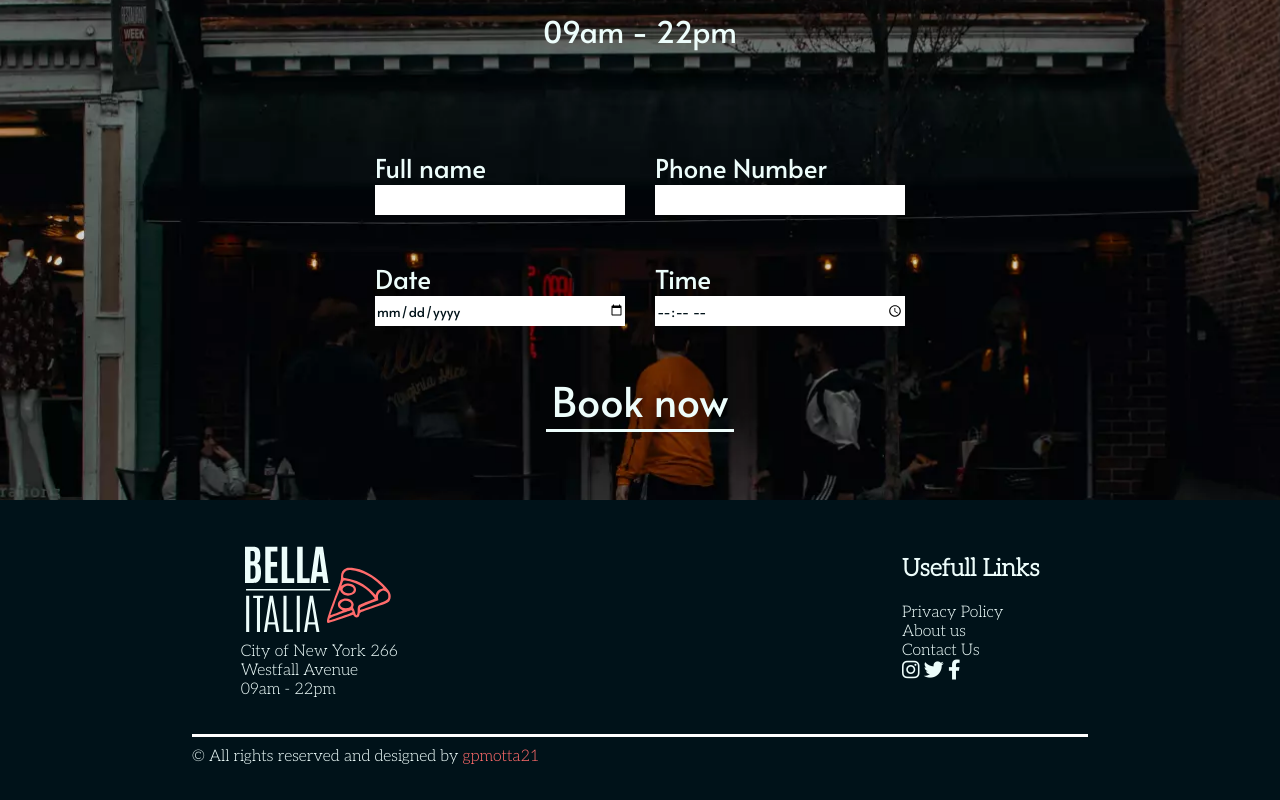
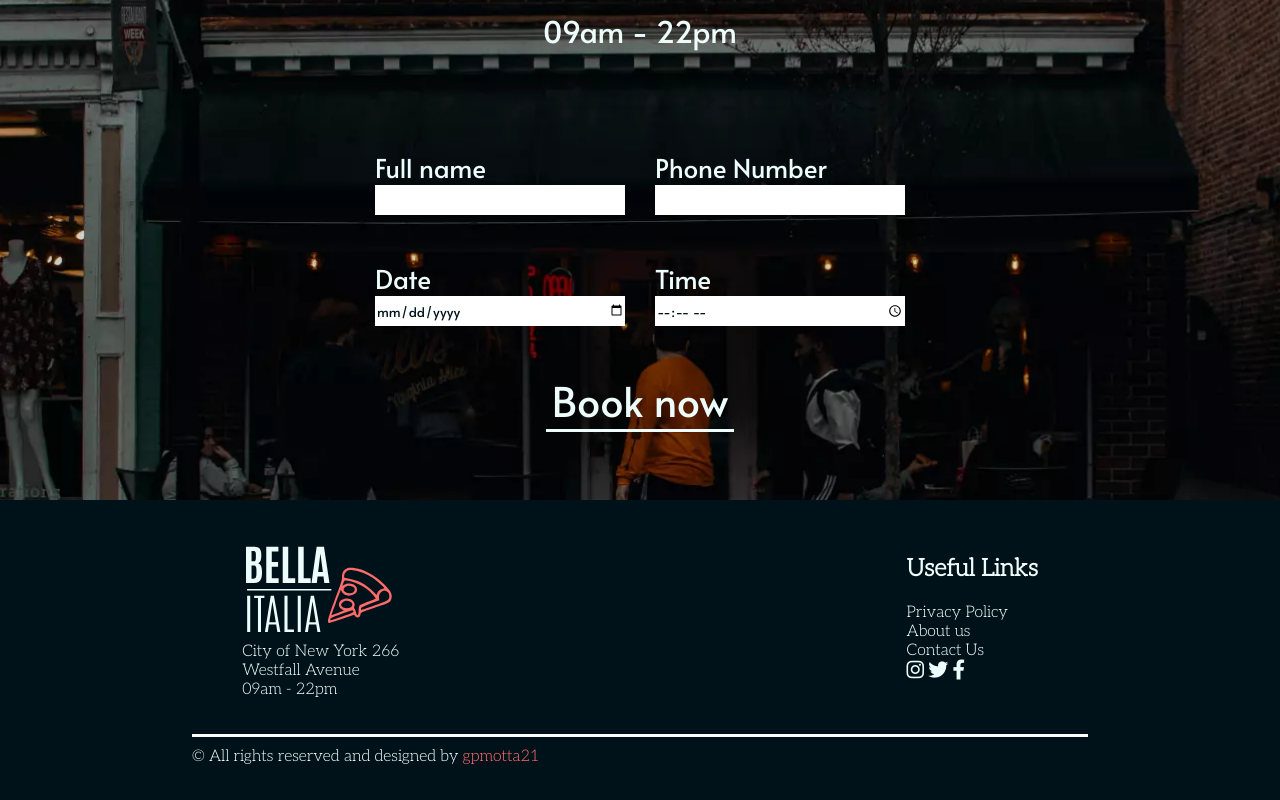
Before and after one commit to gpmotta21/Bella-Italia, a plain HTML site: page index.html in a window 1280 px wide. Shown: the part 2257-3057 px from the top of the page. Drawn offline with Linux system fonts and the light colour scheme; a web font is replaced by a local one.

```diff
--- a/index.html
+++ b/index.html
@@ -206,7 +206,7 @@
                         <div>09am - 22pm</div>
                     </div>
                     <div class="links">
-                        <h1>Usefull Links</h1>
+                        <h1>Useful Links</h1>
                         <a href="https://gabrielp.netlify.app/" target="_blank">Privacy Policy</a>
                         <a href="https://gabrielp.netlify.app/" target="_blank">About us</a>
                         <a href="https://gabrielp.netlify.app/" target="_blank">Contact Us</a>
```
Also changed, not shown: assets/img/preview.webp (added), 1 other file.
